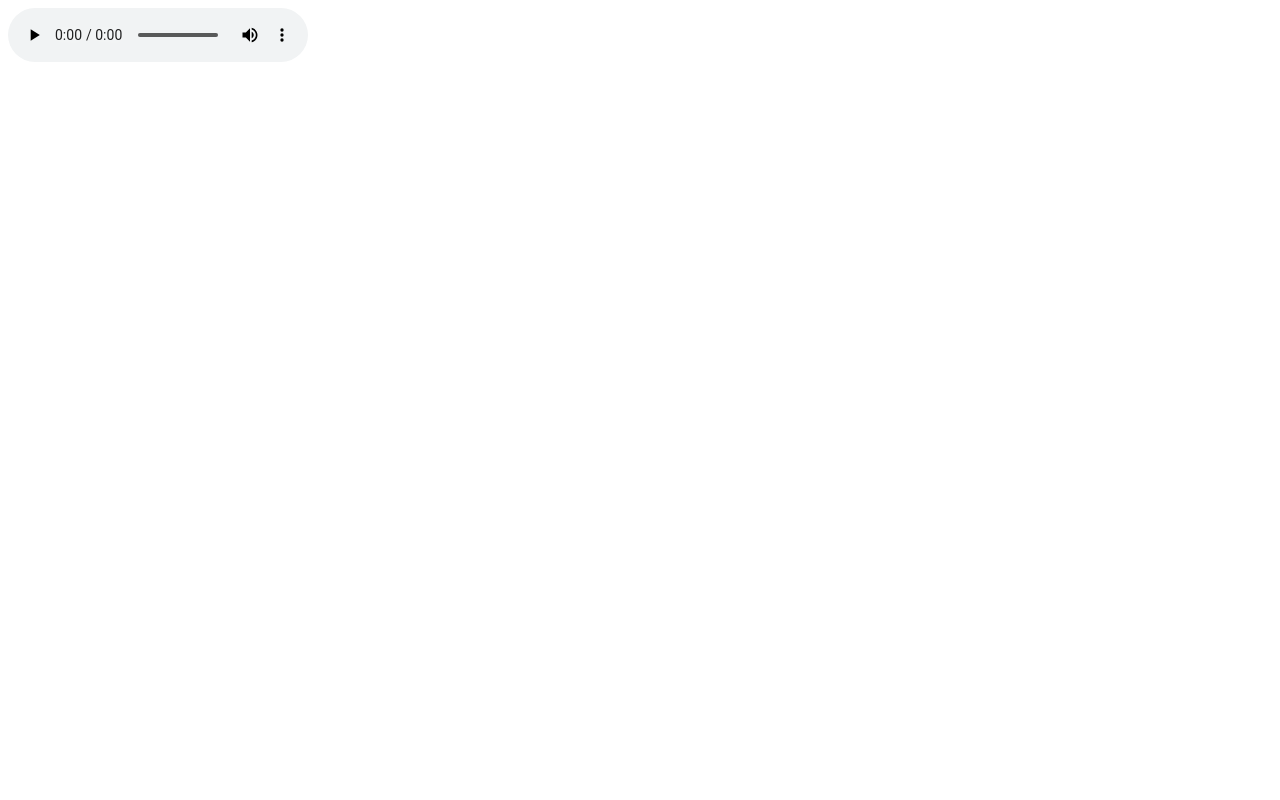
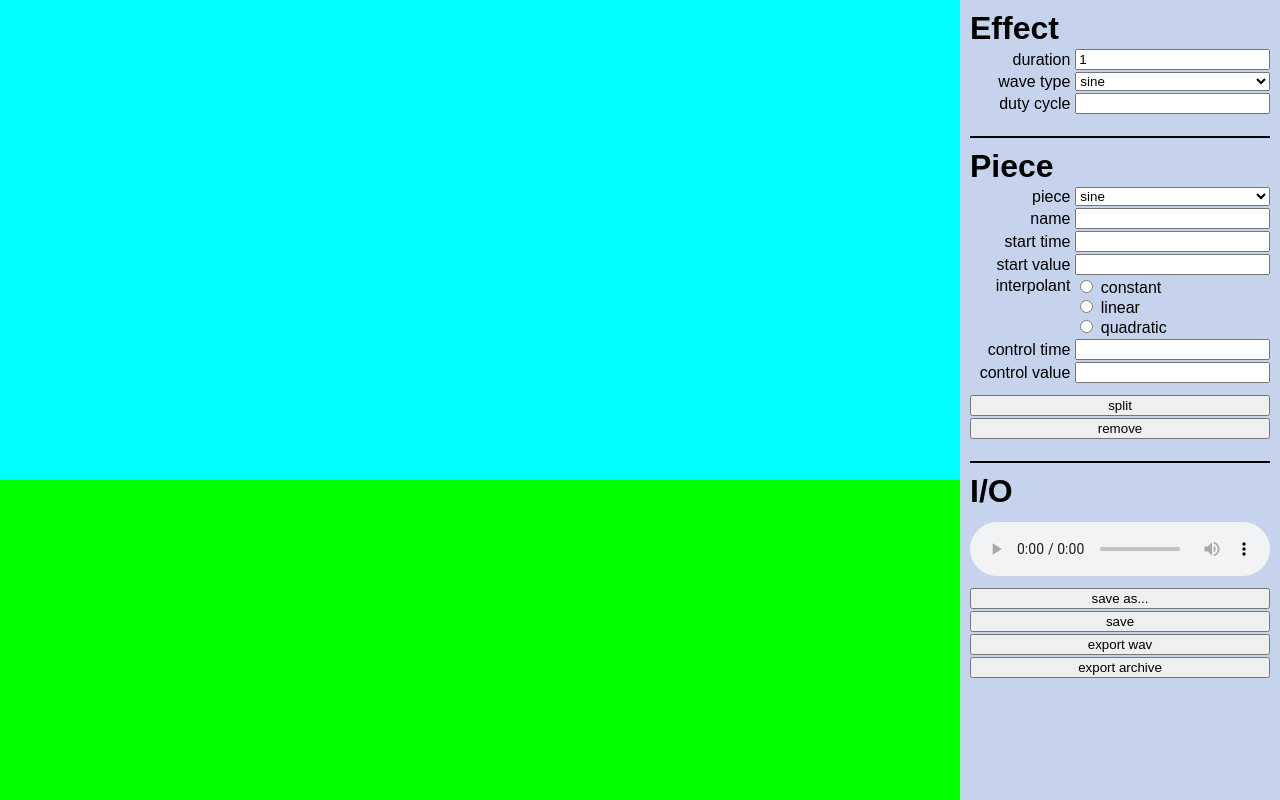
Before and after one commit to twodee/earpiece, a website built with webpack: page public/index.html in a window 1280 px wide. Built offline with nearby package versions, Linux system fonts and the light colour scheme.

Commit message:
Add start to GUI.

```diff
--- a/public/index.html
+++ b/public/index.html
@@ -2,14 +2,76 @@
 <html>
 <head>
   <title>...</title>
-  <style>
-audio {
-  display: block;
-}
-  </style>
+  <link rel="stylesheet" href="style.css">
+  <script defer src="dist/bundle.js"></script>
 </head>
 <body>
+  <div id="root">
+    <div id="left">
+      <canvas id="frequency-canvas" class="function-canvas"></canvas>
+      <canvas id="amplitude-canvas" class="function-canvas"></canvas>
+    </div>
+    <div id="right">
+      <!-- --------------------------------------------------------------------- -->
+      <h1>Effect</h1>
 
-  <script src="dist/bundle.js"></script>
+      <label for="duration-input">duration</label>
+      <input id="duration-input" type="text">
+
+      <label for="wave-type-picker">wave type</label>
+      <select id="wave-type-picker">
+        <option value="sine">sine</option>
+        <option value="sawtooth">sawtooth</option>
+        <option value="triangle">triangle</option>
+        <option value="square">square</option>
+      </select>
+
+      <label id="duty-cycle-label" for="duty-cycle-input">duty cycle</label>
+      <input id="duty-cycle-input" type="text">
+
+      <!-- --------------------------------------------------------------------- -->
+      <h1>Piece</h1>
+
+      <label for="piece-picker">piece</label>
+      <select id="piece-picker">
+        <option value="sine">sine</option>
+      </select>
+
+      <label for="piece-name-input">name</label>
+      <input id="piece-name-input" type="text">
+
+      <label for="start-time-input">start time</label>
+      <input id="start-time-input" type="text">
+
+      <label for="start-value-input">start value</label>
+      <input id="start-value-input" type="text">
+
+      <label id="interpolant-label" for="interpolant-input">interpolant</label>
+      <div id="interpolant-root">
+        <label><input type="radio" name="interpolant-input"> constant</label>
+        <label><input type="radio" name="interpolant-input"> linear</label>
+        <label><input type="radio" name="interpolant-input"> quadratic</label>
+      </div>
+
+      <label for="control-time-input">control time</label>
+      <input id="control-time-input" type="text">
+
+      <label for="control-value-input">control value</label>
+      <input id="control-value-input" type="text">
+
+      <button id="split-piece-button">split</button>
+      <button id="remove-piece-button">remove</button>
+
+      <!-- --------------------------------------------------------------------- -->
+      <h1>I/O</h1>
+
+      <audio controls></audio>
+
+      <button id="save-as-button">save as...</button>
+      <button id="save-button">save</button>
+      <button id="export-wav-button">export wav</button>
+      <button id="export-archive-button">export archive</button>
+    </div>
+  </div>
 </body>
 </html>
--- /dev/null
+++ b/public/style.css
@@ -0,0 +1,85 @@
+html {
+  height: 100%;
+}
+
+body {
+  overscroll-behavior: none;
+  font-family: sans-serif;
+}
+
+#root {
+  position: fixed;
+  top: 0;
+  bottom: 0;
+  left: 0;
+  right: 0;
+  display: flex;
+  flex-direction: row;
+  align-items: stretch;
+}
+
+#left {
+  flex: 1;
+  display: flex;
+  flex-direction: column;
+}
+
+.function-canvas {
+  flex: 1;
+}
+
+#right {
+  display: grid;
+  grid-template-columns: auto auto;
+  grid-column-gap: 5px;
+  grid-row-gap: 2px;
+  align-items: center;
+  align-content: start;
+  background-color: #C5D3ED;
+  padding: 10px;
+  overflow: auto;
+}
+
+#right > h1 {
+  grid-column: 1 / span 2;
+  margin: 0;
+}
+
+#right > h1:not(:first-child) {
+  margin-top: 20px;
+  border-top: 2px solid black;
+  padding-top: 10px;
+}
+
+#right > label {
+  justify-self: end;
+}
+
+#interpolant-label {
+  align-self: start;
+}
+
+#interpolant-root {
+  display: flex;
+  flex-direction: column;
+}
+
+#right audio, #right button {
+  grid-column: 1 / span 2;
+}
+
+#right audio {
+  margin: 10px 0;
+}
+
+#frequency-canvas {
+  background-color: cyan;
+}
+
+#amplitude-canvas {
+  background-color: lime;
+}
+
+#split-piece-button {
+  margin-top: 10px;
+}
--- a/src/main.js
+++ b/src/main.js
@@ -1,4 +1,9 @@
 // http://soundfile.sapp.org/doc/WaveFormat
+
+let durationInput;
+let waveTypePicker;
+let dutyCycleLabel;
+let dutyCycleInput;
 
 function generateWav(samples) {
   let index = 0;
@@ -115,7 +120,49 @@ function sample(f) {
   return samples;
 }
 
+function setInterpolators(pieces) {
+  for (let i = 0; i < pieces.length - 1; i += 1) {
+    let current = pieces[i];
+    let next = pieces[i + 1];
+
+    if (current.interpolant === 'constant') {
+      current.interpolate = constantInterpolant(current.value);
+    } else if (current.interpolant === 'linear') {
+      current.interpolate = linearInterpolant(current.time, current.value, next.time, next.value);
+    } else if (current.interpolant === 'quadratic') {
+      current.interpolate = quadraticInterpolant(current.time, current.value, current.control.time, current.control.value, next.time, next.value);
+    } else {
+      console.log("boo");
+    }
+  }
+}
+
+function constantInterpolant(value) {
+  return () => value;
+}
+
+function linearInterpolant(fromTime, fromValue, toTime, toValue) {
+  const denominator = toTime - fromTime;
+  return t => {
+    const p = (t - fromTime) / denominator;
+    return (1 - p) * fromValue + p * toValue;
+  };
+}
+
+function quadraticInterpolant(fromTime, fromValue, throughTime, throughValue, toTime, toValue) {
+  const denominator = (fromTime - throughTime) * (fromTime - toTime) * (throughTime - toTime);
+  const a = (toTime * (throughValue - fromValue) + throughTime * (fromValue - toValue) + fromTime * (toValue - throughValue)) / denominator;
+  const b = (toTime * toTime * (fromValue - throughValue) + throughTime * throughTime * (toValue - fromValue) + fromTime * fromTime * (throughValue - toValue)) / denominator;
+  const c = (throughTime * toTime * (throughTime - toTime) * fromValue + toTime * fromTime * (toTime - fromTime) * throughValue + fromTime * throughTime * (fromTime - fromTime) * toValue) / denominator;
+  return t => {
+    return a * t * t + b * t + c;
+  };
+}
+
 function generateSamples(effect) {
+  setInterpolators(effect.frequencies);
+  setInterpolators(effect.amplitudes);
+
   const nsamples = Math.round(effect.duration * effect.rate);
   let samples = new Array(nsamples);
   let p = 0;
@@ -124,13 +171,13 @@ function generateSamples(effect) {
   let amplitudeIndex = 0;
 
   for (let sampleIndex = 0; sampleIndex < nsamples; sampleIndex += 1) {
-    const proportion = sampleIndex / (nsamples - 1);
+    const t = sampleIndex / (nsamples - 1);
 
     // Advance to next pieces as needed.
-    if (proportion > effect.frequencies[frequencyIndex + 1][0]) {
+    if (t > effect.frequencies[frequencyIndex + 1].time) {
       frequencyIndex += 1;
     }
-    if (proportion > effect.amplitudes[amplitudeIndex + 1][0]) {
+    if (t > effect.amplitudes[amplitudeIndex + 1].time) {
       amplitudeIndex += 1;
     }
 
@@ -139,13 +186,11 @@ function generateSamples(effect) {
     const amplitudeA = effect.amplitudes[amplitudeIndex];
     const amplitudeB = effect.amplitudes[amplitudeIndex + 1];
 
-    // Interpolate frequency.
-    const frequencyT = (proportion - frequencyA[0]) / (frequencyB[0] - frequencyA[0]);
-    const frequency = (1 - frequencyT) * frequencyA[1] + frequencyT * frequencyB[1];
-
-    // Interpolate amplitude.
-    const amplitudeT = (proportion - amplitudeA[0]) / (amplitudeB[0] - amplitudeA[0]);
-    const amplitude = (1 - amplitudeT) * amplitudeA[1] + amplitudeT * amplitudeB[1];
+    // Interpolate.
+    const frequencyT = (t - frequencyA.time) / (frequencyB.time - frequencyA.time);
+    const amplitudeT = (t - amplitudeA.time) / (amplitudeB.time - amplitudeA.time);
+    const frequency = frequencyA.interpolate(t);
+    const amplitude = amplitudeA.interpolate(t);
 
     const cyclesPerSample = frequency / effect.rate;
 
@@ -158,23 +203,45 @@ function generateSamples(effect) {
 }
 
 const effect = {
-  rate: 11025,
-  generator: sawtooth,
+  rate: 22050,
+  generator: sine,
   duration: 1,
   frequencies: [
-    [0, 880],
-    [0.5, 880],
-    [0.75, 3000],
-    [1, 0],
+    // {time: 0, value: 440, interpolant: 'constant'},
+    // {time: 0.2, value: 880, interpolant: 'constant'},
+    // {time: 0.5, value: 1320, interpolant: 'constant'},
+    // {time: 1, value: 1760},
+
+    // {time: 0, value: 880, interpolant: 'constant'},
+    // {time: 0.5, value: 880, interpolant: 'linear'},
+    // {time: 0.75, value: 3000, interpolant: 'linear'},
+    // {time: 1, value: 0 },
+
+    {name: 'whoop', time: 0, value: 880, control: {time: 0.5, value: 3000}, interpolant: 'quadratic'},
+    {name: 'end', time: 1, value: 200},
+
+    // [0, 880],
+    // [0.5, 880],
+    // [0.75, 3000],
+    // [1, 0],
   ],
   amplitudes: [
-    [0, 1],
-    [0.5, 1],
-    [1, 0],
+    // {time: 0, value: 0, interpolant: 'linear'},
+    // {time: 0.1, value: 1, interpolant: 'constant'},
+    // {time: 0.5, value: 1, interpolant: 'linear'},
+    // {time: 1, value: 0 },
+
+    {name: 'start', time: 0, value: 1, interpolant: 'constant'},
+    {name: 'end', time: 1, value: 1 },
+
+    // [0, 0],
+    // [0.1, 1],
+    // [0.5, 1],
+    // [1, 0],
   ],
 };
 
-generateWav(generateSamples(effect));
+// generateWav(generateSamples(effect));
 
 // generateWav(sample(sine));
 // generateWav(sample(sawtooth));
@@ -186,3 +253,18 @@ generateWav(generateSamples(effect));
 // generateWav(sample(square(0.6)));
 // generateWav(sample(square(0.8)));
 // generateWav(sample(square(0.95)));
+
+function initialize() {
+  durationInput = document.getElementById('duration-input');
+  waveTypePicker = document.getElementById('wave-type-picker');
+  dutyCycleLabel = document.getElementById('duty-cycle-label');
+  dutyCycleInput = document.getElementById('duty-cycle-input');
+
+  load(effect);
+}
+
+function load(effect) {
+  durationInput.value = effect.duration;
+}
+
+document.addEventListener('DOMContentLoaded', initialize);
```
